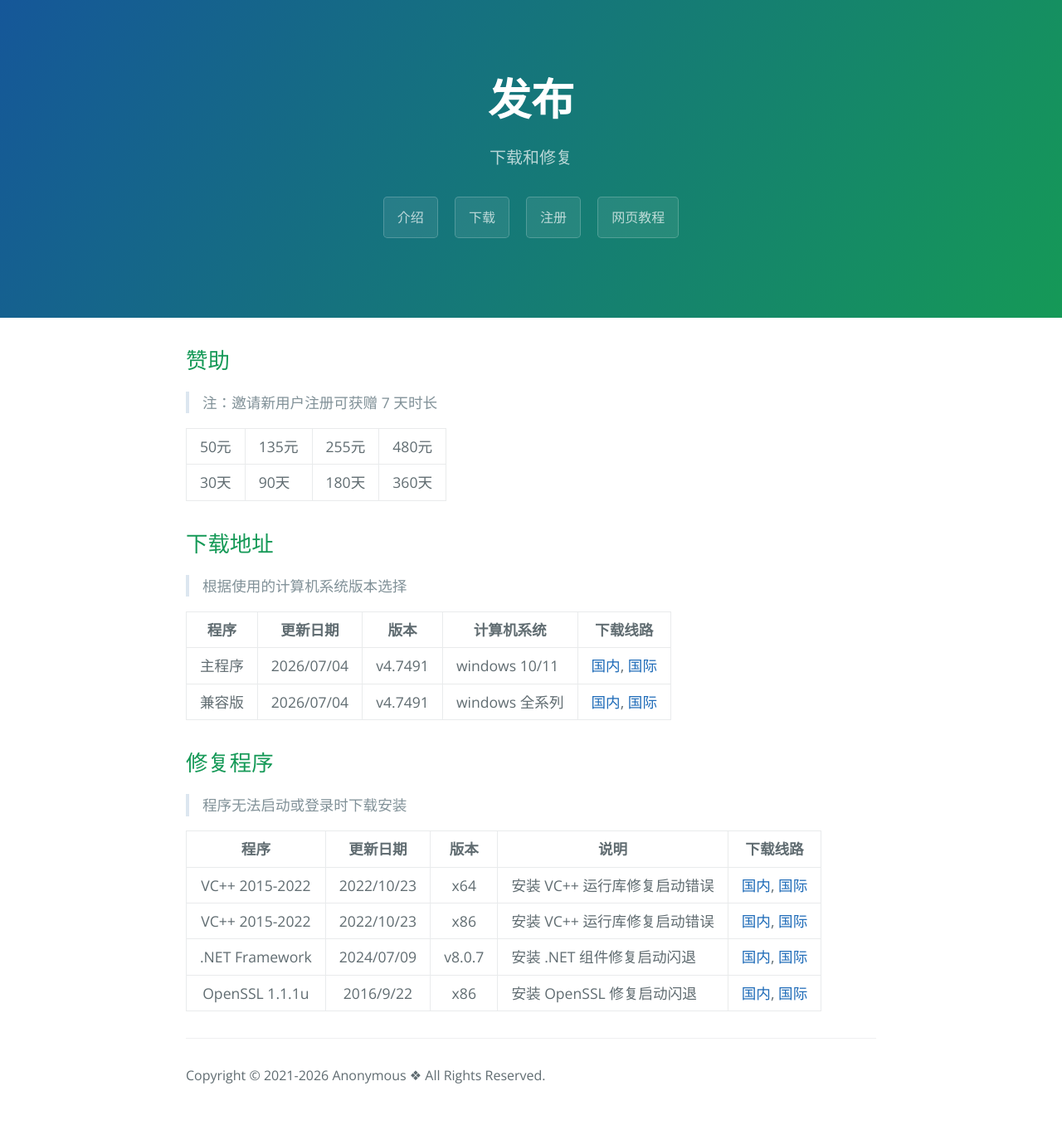
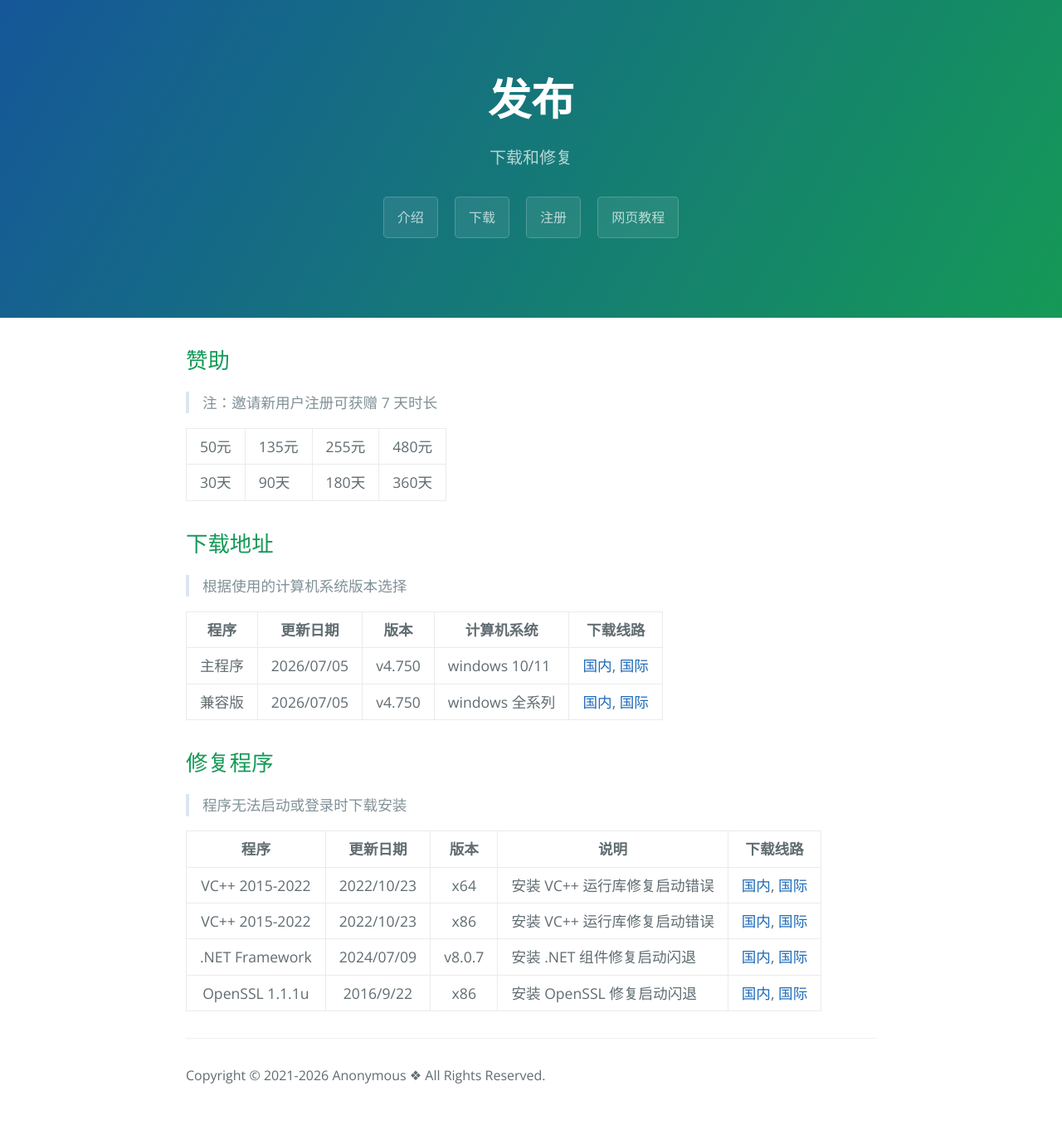
Before and after one commit to ProjectArkClub/ProjectArkClub.github.io, a Jekyll site: the page built from release.md, in a window 1280 px wide. Shown: the whole page at 83% size. Built offline with Jekyll 4.4.1, drawn with Linux system fonts in a browser that asks for light colours.

Commit message:
new version

```diff
--- a/_config.yml
+++ b/_config.yml
@@ -39,8 +39,8 @@ fastgit_url: https://fastgit.projectark.vip/https://raw.githubusercontent.com/Pr
 bucket_url: https://download-projectark-1258640941.cos.ap-shanghai.myqcloud.com
 google_analytics: G-Q0B9W70VGJ
 projectArk: False
-projectArk_version: v4.7491
-projectArk_version_update: 2026/07/04
+projectArk_version: v4.750
+projectArk_version_update: 2026/07/05
 projectArk_update_version: v3.7.9.0
 
 # Build settings
```
